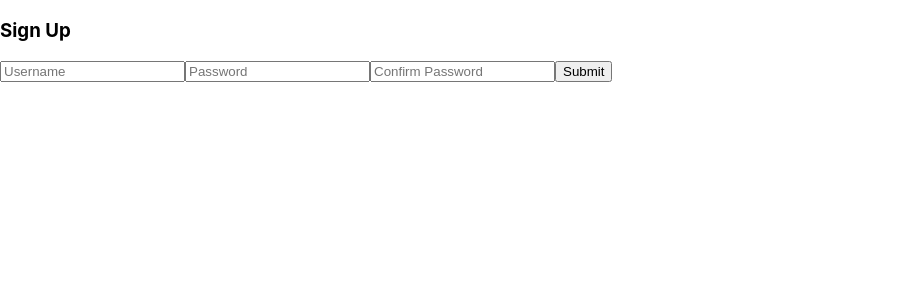
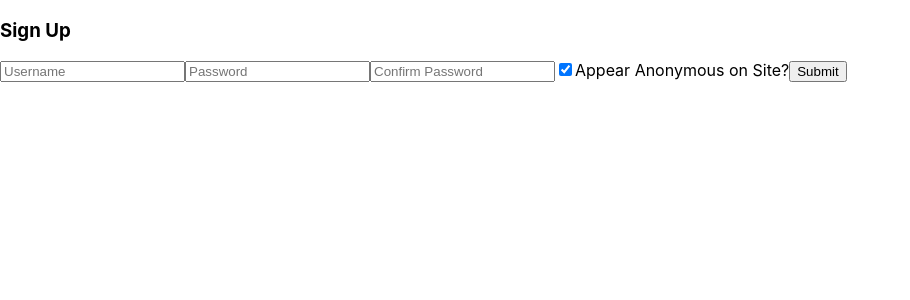
Before and after one commit to UnsnugHero/Phan-Client, a React (Create React App) app: page /signup in a window 1280 px wide. Shown: the top 300 px of the page, without its empty margins (0-910 px from the left). Built offline with nearby package versions, Linux system fonts and the light colour scheme; no server answers.

Commit message:
checkbox component

```diff
--- /dev/null
+++ b/src/components/general/Checkbox.tsx
@@ -0,0 +1,18 @@
+import { CheckboxProps } from '../../models/general.model';
+
+const Checkbox = (props: CheckboxProps) => {
+  return (
+    <label>
+      <input
+        className='checkbox'
+        name={props.name}
+        type='checkbox'
+        onChange={(e) => props.onInputChange(e)}
+        checked={props.checked}
+      ></input>
+      {props.text}
+    </label>
+  );
+};
+
+export default Checkbox;
--- a/src/components/signup/SignupForm.tsx
+++ b/src/components/signup/SignupForm.tsx
@@ -1,17 +1,22 @@
-import { useState } from 'react';
+import React, { useState } from 'react';
 
 import TextInput from '../general/TextInput';
 import Button from '../general/Button';
 
 import AuthService from '../../services/auth.service';
 import { SignupFormProps } from '../../models/signup.model';
+import Checkbox from '../general/Checkbox';
 
 const SignupForm = (props: SignupFormProps) => {
   const [signupFormContent, setForm] = useState({
     username: '',
     password: '',
     confirmPassword: '',
+    isAnonymous: true,
   });
+
+  const handleCheckboxClick = (event: React.ChangeEvent<HTMLInputElement>) =>
+    setForm({ ...signupFormContent, [event.target.name]: event.target.checked });
 
   const handleInputChange = (event: React.ChangeEvent<HTMLInputElement>) =>
     setForm({ ...signupFormContent, [event.target.name]: event.target.value });
@@ -55,6 +60,12 @@ const SignupForm = (props: SignupFormProps) => {
         onInputChange={handleInputChange}
         value={signupFormContent.confirmPassword}
       />
+      <Checkbox
+        checked={signupFormContent.isAnonymous}
+        name='isAnonymous'
+        text='Appear Anonymous on Site?'
+        onInputChange={handleCheckboxClick}
+      />
       <Button text='Submit' onButtonClick={handleSubmitForm} />
     </>
   );
```
Also changed, not shown: src/models/general.model.ts (+7 -0 lines).
